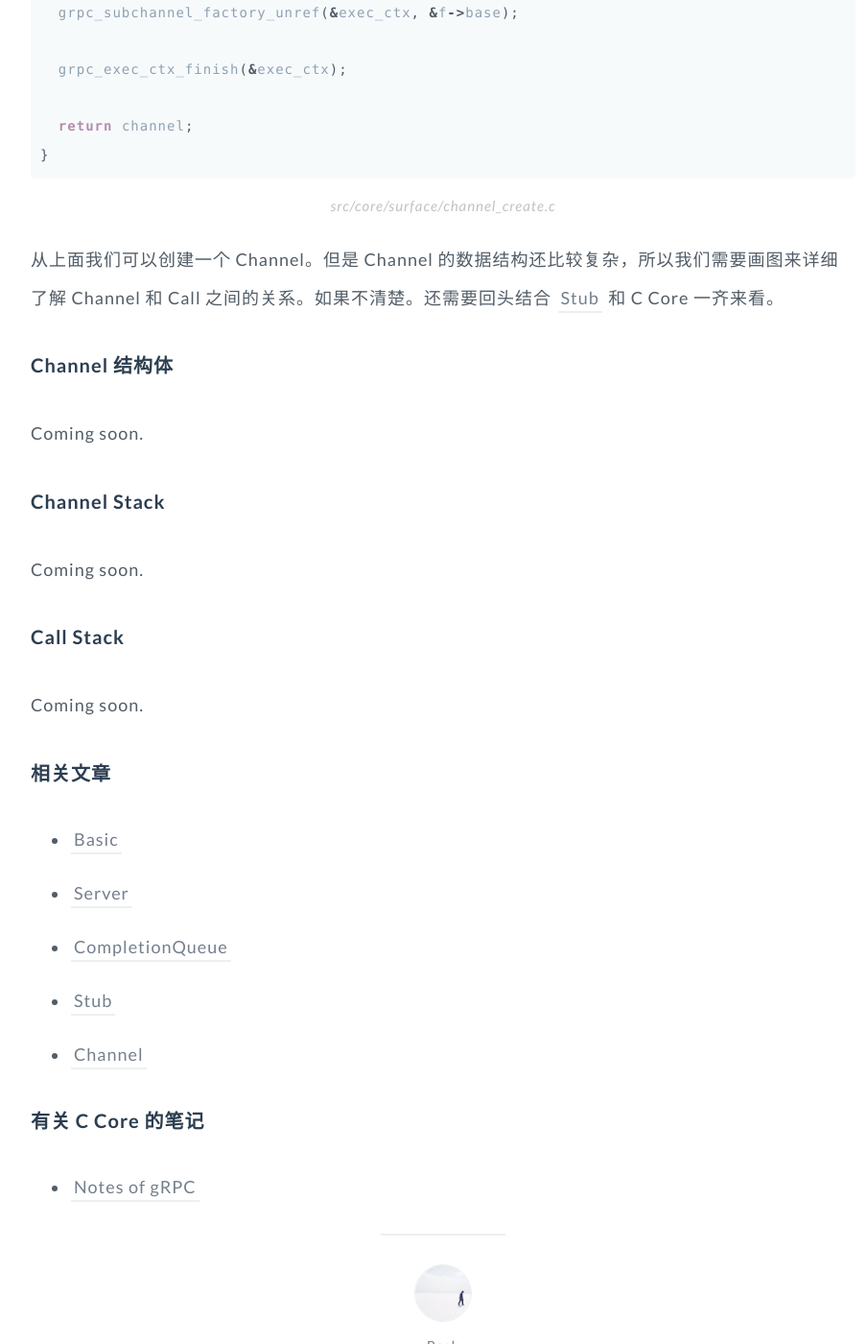
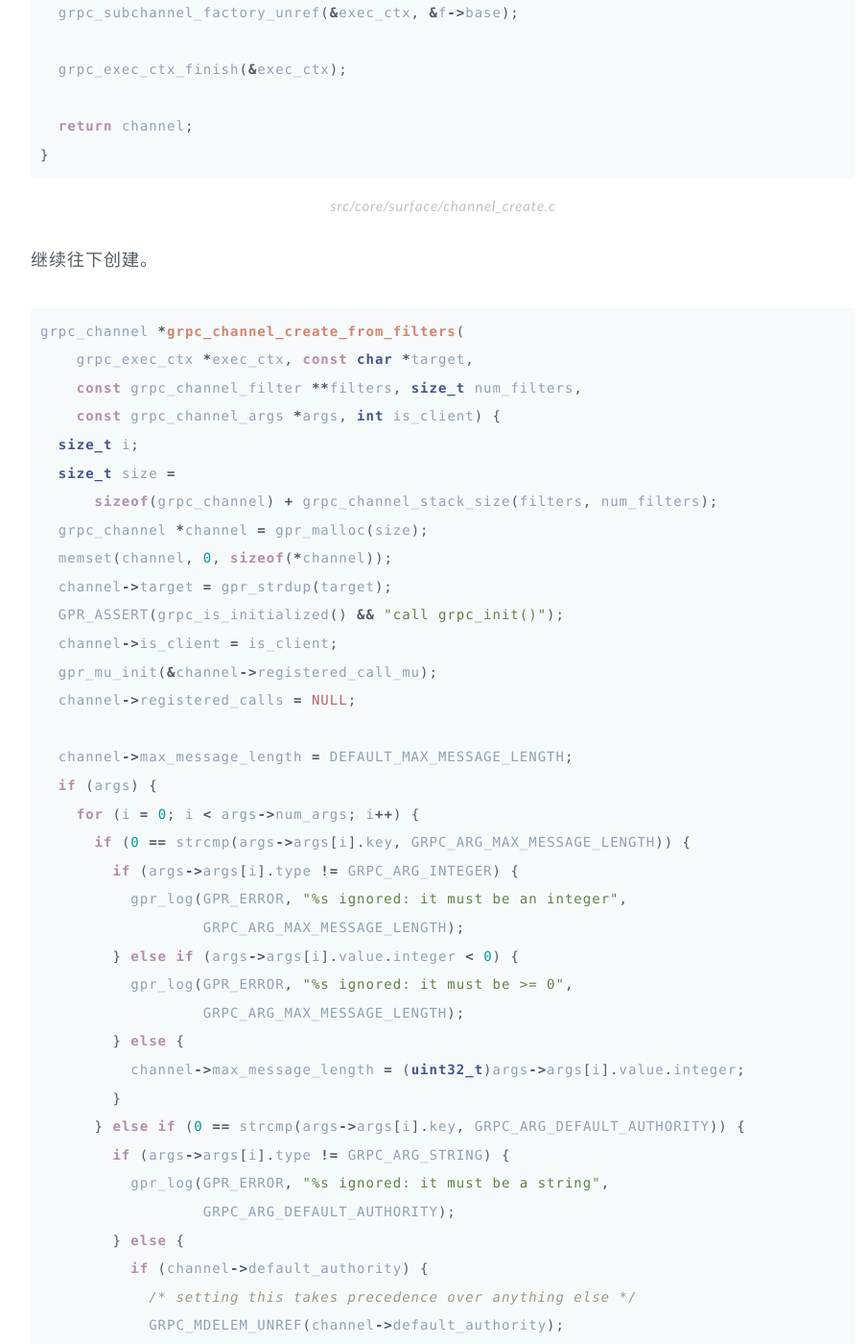
Before and after one commit to GuoJing/blog, a Jekyll site: the page built from _posts/blog/2016/2016-03-15-grpc-python-bind-source-code-5.md, in a window 1280 px wide and 1400 px high, scrolled down 4474 px. Shown: the whole window at 96% size, without its empty margins (178-1082 px from the left). Built offline with Jekyll 4.4.1, drawn with Linux system fonts in a browser that asks for light colours; some of the changed text lies outside the part shown.

Commit message:
auto commit

```diff
--- a/_posts/blog/2016/2016-03-15-grpc-python-bind-source-code-5.md
+++ b/_posts/blog/2016/2016-03-15-grpc-python-bind-source-code-5.md
@@ -174,7 +174,93 @@ grpc_channel *grpc_insecure_channel_create(const char *target,
 {:.center}
 src/core/surface/channel_create.c
 
-从上面我们可以创建一个 Channel。但是 Channel 的数据结构还比较复杂，所以我们需要画图来详细了解 Channel 和 Call 之间的关系。如果不清楚。还需要回头结合 [Stub](/posts/grpc-python-bind-source-code-4/) 和 C Core 一齐来看。
+继续往下创建。
+
+{% highlight c %}
+grpc_channel *grpc_channel_create_from_filters(
+    grpc_exec_ctx *exec_ctx, const char *target,
+    const grpc_channel_filter **filters, size_t num_filters,
+    const grpc_channel_args *args, int is_client) {
+  size_t i;
+  size_t size =
+      sizeof(grpc_channel) + grpc_channel_stack_size(filters, num_filters);
+  grpc_channel *channel = gpr_malloc(size);
+  memset(channel, 0, sizeof(*channel));
+  channel->target = gpr_strdup(target);
+  GPR_ASSERT(grpc_is_initialized() && "call grpc_init()");
+  channel->is_client = is_client;
+  gpr_mu_init(&channel->registered_call_mu);
+  channel->registered_calls = NULL;
+
+  channel->max_message_length = DEFAULT_MAX_MESSAGE_LENGTH;
+  if (args) {
+    for (i = 0; i < args->num_args; i++) {
+      if (0 == strcmp(args->args[i].key, GRPC_ARG_MAX_MESSAGE_LENGTH)) {
+        if (args->args[i].type != GRPC_ARG_INTEGER) {
+          gpr_log(GPR_ERROR, "%s ignored: it must be an integer",
+                  GRPC_ARG_MAX_MESSAGE_LENGTH);
+        } else if (args->args[i].value.integer < 0) {
+          gpr_log(GPR_ERROR, "%s ignored: it must be >= 0",
+                  GRPC_ARG_MAX_MESSAGE_LENGTH);
+        } else {
+          channel->max_message_length = (uint32_t)args->args[i].value.integer;
+        }
+      } else if (0 == strcmp(args->args[i].key, GRPC_ARG_DEFAULT_AUTHORITY)) {
+        if (args->args[i].type != GRPC_ARG_STRING) {
+          gpr_log(GPR_ERROR, "%s ignored: it must be a string",
+                  GRPC_ARG_DEFAULT_AUTHORITY);
+        } else {
+          if (channel->default_authority) {
+            /* setting this takes precedence over anything else */
+            GRPC_MDELEM_UNREF(channel->default_authority);
+          }
+          channel->default_authority = grpc_mdelem_from_strings(
+              ":authority", args->args[i].value.string);
+        }
+      } else if (0 ==
+                 strcmp(args->args[i].key, GRPC_SSL_TARGET_NAME_OVERRIDE_ARG)) {
+        if (args->args[i].type != GRPC_ARG_STRING) {
+          gpr_log(GPR_ERROR, "%s ignored: it must be a string",
+                  GRPC_SSL_TARGET_NAME_OVERRIDE_ARG);
+        } else {
+          if (channel->default_authority) {
+            /* other ways of setting this (notably ssl) take precedence */
+            gpr_log(GPR_ERROR,
+                    "%s ignored: default host already set some other way",
+                    GRPC_SSL_TARGET_NAME_OVERRIDE_ARG);
+          } else {
+            channel->default_authority = grpc_mdelem_from_strings(
+                ":authority", args->args[i].value.string);
+          }
+        }
+      }
+    }
+  }
+
+  if (channel->is_client && channel->default_authority == NULL &&
+      target != NULL) {
+    char *default_authority = grpc_get_default_authority(target);
+    if (default_authority) {
+      channel->default_authority =
+          grpc_mdelem_from_strings(":authority", default_authority);
+    }
+    gpr_free(default_authority);
+  }
+
+  # 初始化 channel statck
+  grpc_channel_stack_init(exec_ctx, 1, destroy_channel, channel, filters,
+                          num_filters, args,
+                          is_client ? "CLIENT_CHANNEL" : "SERVER_CHANNEL",
+                          CHANNEL_STACK_FROM_CHANNEL(channel));
+
+  return channel;
+}
+{% endhighlight %}
+
+{:.center}
+src/core/surface/channel.c
+
+从上面我们可以创建一个 Channel。但是 Channel 的数据结构还比较复杂，隐约我们发现 Channel 和 Call 之间有千丝万缕的联系。其中 *grpc_call_stack_init* 和 *grpc_channel_stack_init* 都很重要。所以我们需要画图来详细了解 Channel 和 Call 之间的关系。如果不清楚。还需要回头结合 [Stub](/posts/grpc-python-bind-source-code-4/) 和 C Core 一齐来看。
 
 ### Channel 结构体
 
```
Also changed, not shown: _posts/blog/2016/2016-03-15-grpc-python-bind-source-code-4.md (+1 -0 lines).
